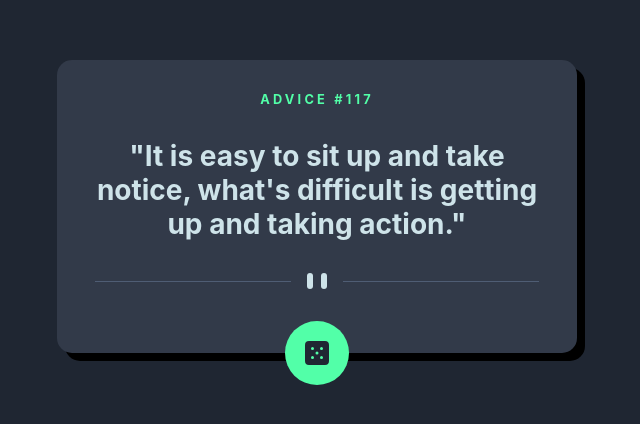
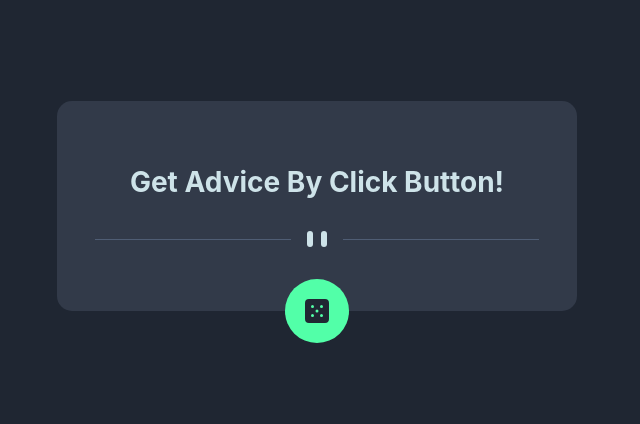
Before and after one commit to elice-study-first/advice-generator-hayeon, a React (Create React App) app in the folder advice-generator/: page / in a window 1280 px wide. Shown: the part 194-618 px from the top of the page, without its empty margins (323-963 px from the left). Built offline with nearby package versions, Linux system fonts and the light colour scheme.

Commit message:
✨ 버튼 클릭 시 API로부터 advice 받아오는 기능 추가
주사위 문양이 그려진 버튼을 클릭했을 때 API로부터 무작위로 advice를 받아와 화면에 출력

resolves: #3

```diff
--- a/advice-generator/package.json
+++ b/advice-generator/package.json
@@ -34,5 +34,8 @@
             "last 1 firefox version",
             "last 1 safari version"
         ]
+    },
+    "devDependencies": {
+        "@babel/plugin-proposal-private-property-in-object": "^7.21.11"
     }
 }
--- a/advice-generator/src/advice/AdviceCard.css
+++ b/advice-generator/src/advice/AdviceCard.css
@@ -13,7 +13,13 @@
 
     position: relative;
 
-    box-shadow: 8px 8px 0px #000000;
+    transition: all 1s;
+}
+
+.advice-container:has(.advice-button:hover) {
+    box-shadow: 0px 8px 0px #000000;
+
+    transform: translate(0px, -8px);
 }
 
 .advice-title {
--- a/advice-generator/src/advice/AdviceCard.js
+++ b/advice-generator/src/advice/AdviceCard.js
@@ -1,12 +1,31 @@
 import "./AdviceCard.css";
 
+import { useState } from "react";
+
 const AdviceCard = () => {
+    const [adviceNumber, setAdviceNumber] = useState(0);
+    const [adviceContent, setAdviceContent] = useState("");
+
+    const getAdvice = () => {
+        fetch("https://api.adviceslip.com/advice", {
+            headers: {
+                Accept: "application / json",
+            },
+            method: "GET",
+        })
+            .then((data) => data.json())
+            .then((data) => {
+                setAdviceNumber(data.slip.id);
+                setAdviceContent(data.slip.advice);
+            });
+    };
+
     return (
         <div className="advice-container">
-            <span className="advice-title">ADVICE #117</span>
-            <p className="advice-content">"It is easy to sit up and take notice, what's difficult is getting up and taking action."</p>
+            <span className="advice-title">{adviceNumber !== 0 && `ADVICE #${adviceNumber}`}</span>
+            <p className="advice-content">{adviceContent !== "" ? `"${adviceContent}"` : "Get Advice By Click Button!"}</p>
             <img className="advice-divider" src="/images/pattern-divider-desktop.svg" alt="pattern divider"></img>
-            <button className="advice-button get-new"></button>
+            <button className="advice-button get-new" onClick={getAdvice}></button>
         </div>
     );
 };
```
Also changed, not shown: 2 other files (tests, documents, lock files or other folders).
